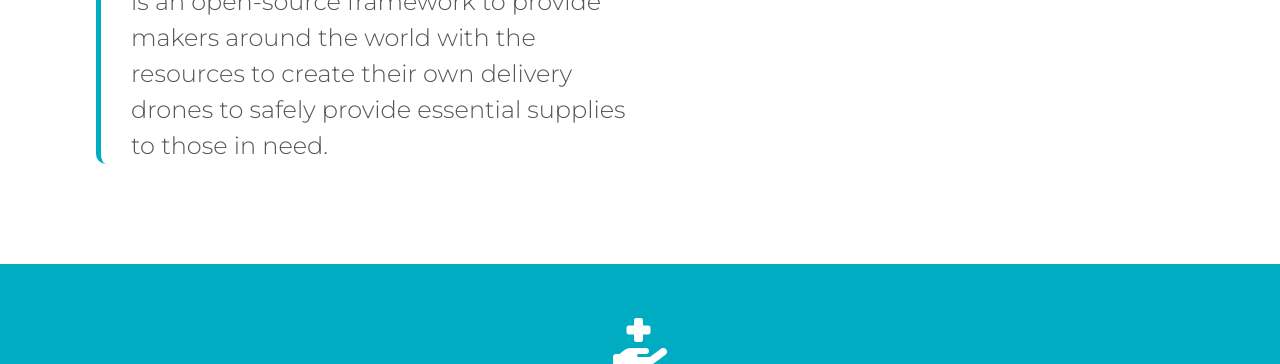
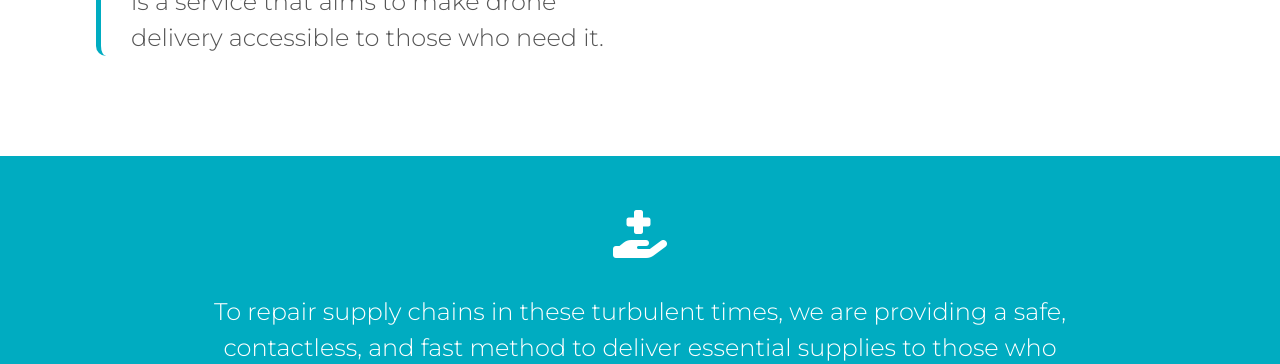
Before and after one commit to The-OpenDrone/TheOpenDrone, a plain HTML site: page index.html in a window 1280 px wide. Shown: the part 822-1186 px from the top of the page. Drawn offline with Linux system fonts and the light colour scheme.

Commit message:
test commit

```diff
--- a/index.html
+++ b/index.html
@@ -30,7 +30,7 @@
     <section class="brief-about-pt1">
         <div class="about-content-pt1">
             <h1>Open Drone</h1>
-            <p>is an open-source framework to provide makers around the world with the resources to create their own delivery drones to safely provide essential supplies to those in need.</p>
+            <p>is a service that aims to make drone delivery accessible to those who need it.</p>
         </div>
     </section>
     <section class="brief-about-pt2">
@@ -38,7 +38,8 @@
             <div class="symbol-1">
                 <i class="fas fa-hand-holding-medical"></i>
             </div>
-            <p>To repair supply chains in these turbulent times, we are providing a safe, contactless, and fast method to deliver essential supplies to those who need them. The purpose of this project is to create a platform for makers and communities to
+            <p>To repair supply chains in these turbulent times, we are providing a safe, contactless, and fast method to deliver essential supplies to those who need them.
+                The purpose of this project is to create a platform for makers and communities to
                 create their own delivery drones, effectively creating a global drone delivery network. This project is focused on mobilizing creators and innovators to mitigate the impact of Covid-19, and can be scaled to solve problems beyond the pandemic.</p>
         </div>
     </section>
@@ -47,7 +48,8 @@
             <h1>What sets us Apart?</h1>
             <p class="quick-answer">We’re creating an open-source framework, to provide makers with the resources to create their own drones.</p>
         </div>
-        <p class="elab-answer">Drone delivery is something that has been worked on for a long time, but the development has only recently been taken more seriously by the tech industry. What sets us apart is that we’re not creating a product. We’re creating an open-source framework,
+        <p class="elab-answer">Drone delivery is something that has been worked on for a long time, but the development has only recently been taken more seriously by the tech industry.
+            What sets us apart is that we’re not creating a product. We’re creating an open-source framework,
             to provide makers with the resources to create their own drones. </br>
             </br>With this, we can have a global impact in just a few months and build up centralized systems in multiple countries in just a few years. By extrapolating historical data for drone supplies, we could see that it would easily take over a decade
             for these systems to even reach places like India, much less achieve assimilation anytime soon.</p>
```
